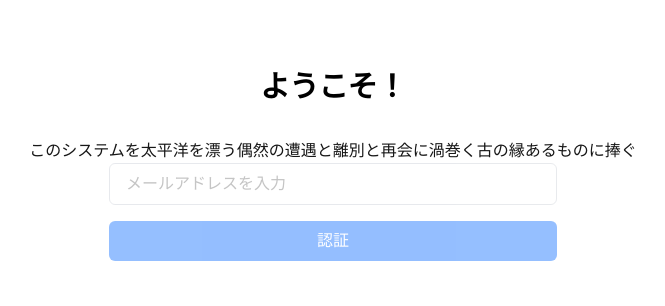
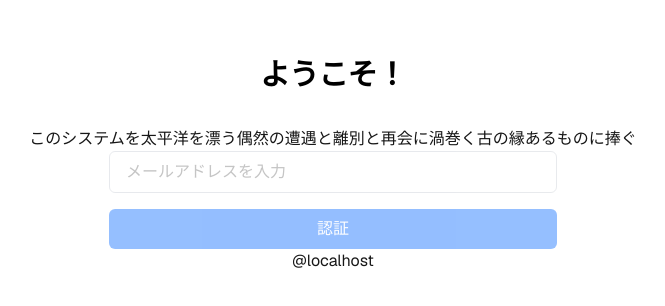
Before and after one commit to yusuke-kadosawa/group-member-list, a Next.js app: page / in a window 1280 px wide. Shown: the part 236-542 px from the top of the page, without its empty margins (307-972 px from the left). Built offline with nearby package versions, Linux system fonts and the light colour scheme.

Commit message:
display host

```diff
--- a/app/page.tsx
+++ b/app/page.tsx
@@ -1,4 +1,14 @@
+'use client';
+
+import { useState, useEffect } from 'react';
+
 export default function Home() {
+  const [host, setHost] = useState('');
+
+  useEffect(() => {
+    setHost(window.location.host);
+  }, []);
+
   return (
     <div className="flex min-h-screen items-center justify-center bg-zinc-50 font-sans dark:bg-black">
       <main className="flex flex-col items-center justify-center py-32 px-16 bg-white dark:bg-black">
@@ -22,6 +32,7 @@ export default function Home() {
             認証
           </button>
         </form>
+        <p>@{host}</p>
       </main>
     </div>
   );
```
